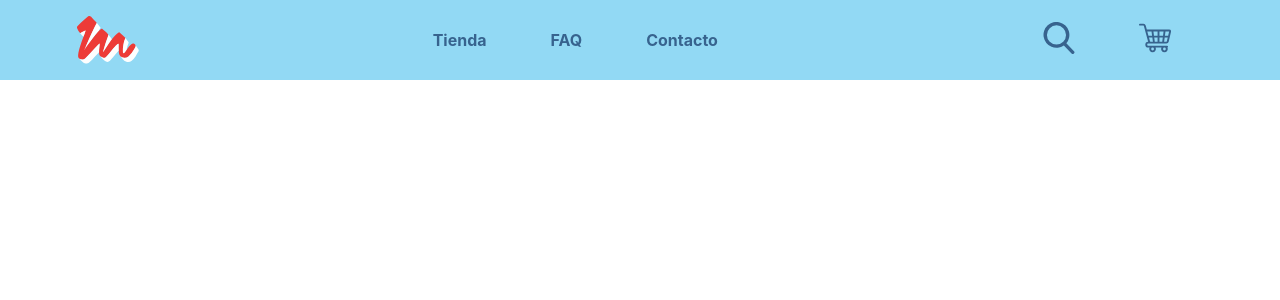
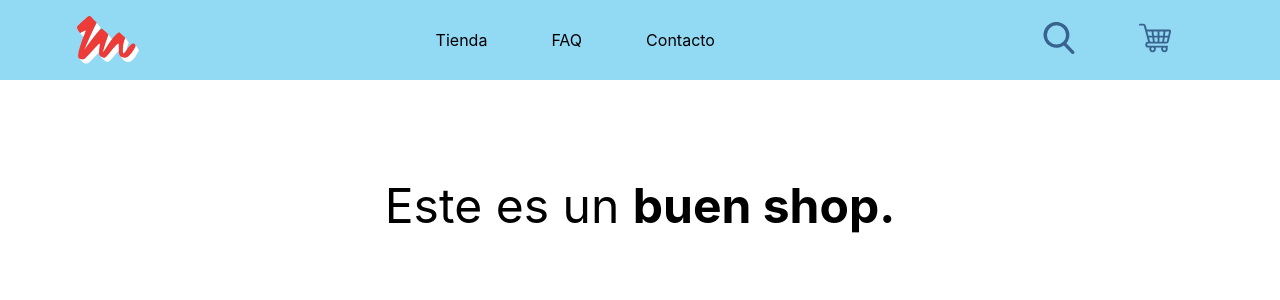
Before and after one commit to soymanuchacha/ecommerce-diseno_soto, a React (Create React App) app: page / in a window 1280 px wide. Shown: the top 300 px of the page. Built offline with nearby package versions, Linux system fonts and the light colour scheme.

Commit message:
cartWidget added

```diff
--- a/src/App.js
+++ b/src/App.js
@@ -1,11 +1,14 @@
 import './App.css';
 import {NavBar} from './components/navBar/navBar';
+import {ItemListContainer} from './components/itemListContainer/itemListContainer';
 
 function App() {
   return (
     <div className="App">
       <NavBar />
-      <section class="hero"></section>
+      <section class="hero">
+        <ItemListContainer greeting="buen shop."/>
+      </section>
 
 
     </div>
--- /dev/null
+++ b/src/components/cartWidget/cartWidget.css
@@ -0,0 +1,7 @@
+ul li{
+    display: inline-block;
+    padding: 0 2em;
+}
+ul li img {
+    height: 4vh;
+}
--- /dev/null
+++ b/src/components/cartWidget/cartWidget.js
@@ -0,0 +1,14 @@
+import cart from './cart.svg';
+import search from './search.svg';
+import './cartWidget.css';
+
+export const CartWidget = () => {
+    return(
+            <nav className="header__nav-icons">
+                <ul>
+                    <li><img src={search} alt="Buscar"/></li>
+                    <li><img src={cart} alt="Mi carrito"/></li>
+                </ul>
+            </nav>
+    )
+}
--- /dev/null
+++ b/src/components/itemListContainer/itemListContainer.css
@@ -0,0 +1,4 @@
+p {
+    margin-top: 2em;
+    font-size: 3em;
+}
--- /dev/null
+++ b/src/components/itemListContainer/itemListContainer.js
@@ -0,0 +1,7 @@
+import './itemListContainer.css'
+
+export const ItemListContainer = ({greeting}) => {
+    return(
+            <p>Este es un <b>{greeting}</b></p>
+    )
+}
--- a/src/components/navBar/navBar.css
+++ b/src/components/navBar/navBar.css
@@ -10,18 +10,10 @@ header {
 .header__logo {
     height: 6vh;
 }
-.header__logo a img {
+.header__logo img {
     height: 100%;
-}
-a {
-    text-decoration: none;
-    color: #37638e;
-    font-weight: 700;
 }
 ul li{
     display: inline-block;
     padding: 0 2em;
 }
-ul li a img {
-    height: 4vh;
-}
--- a/src/components/navBar/navBar.js
+++ b/src/components/navBar/navBar.js
@@ -1,25 +1,19 @@
 import logo from './logo.svg';
-import cart from './cart.svg';
-import search from './search.svg';
 import './navBar.css';
+import {CartWidget} from '../cartWidget/cartWidget';
 
 export const NavBar = () => {
     return(
         <header>
-            <div className="header__logo"><a href="#"><img src={logo} alt="Logo"/></a></div>
+            <div className="header__logo"><img src={logo} alt="Logo"/></div>
             <nav className="header__nav-primary">
                 <ul>
-                    <li><a href="#">Tienda</a></li>
-                    <li><a href="#">FAQ</a></li>
-                    <li><a href="#">Contacto</a></li>
+                    <li>Tienda</li>
+                    <li>FAQ</li>
+                    <li>Contacto</li>
                 </ul>
             </nav>
-            <nav className="header__nav-icons">
-                <ul>
-                    <li><a href="#"><img src={search} alt=""/></a></li>
-                    <li><a href="#"><img src={cart} alt=""/></a></li>
-                </ul>
-            </nav>
+            <CartWidget />
         </header>
     )
 }
```
Also changed, not shown: src/components/cartWidget/cart.svg (renamed from src/components/navBar/cart.svg), src/components/cartWidget/search.svg (renamed from src/components/navBar/search.svg).
